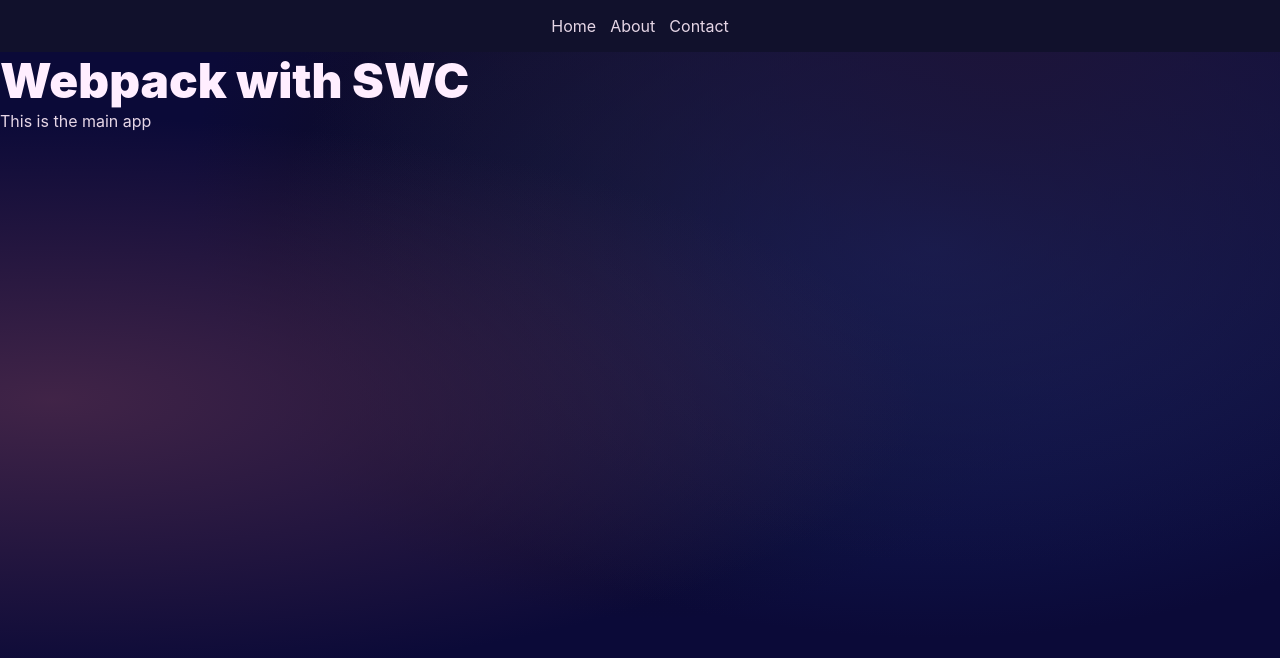
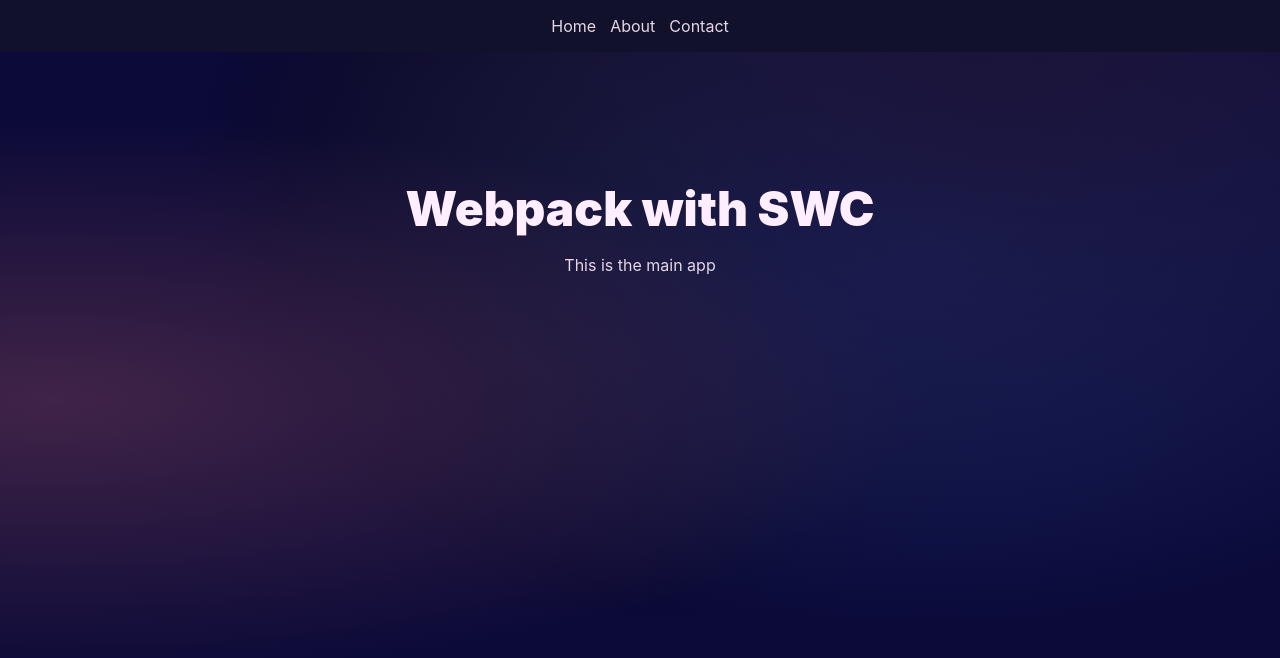
Before and after one commit to EliasPereyra/swc-webpack, a React app: page / in a window 1280 px wide. Shown: the top 658 px of the page. Built offline with nearby package versions, Linux system fonts and the light colour scheme.

Commit message:
Add global styles

```diff
--- a/src/App.css
+++ b/src/App.css
@@ -1,17 +1,27 @@
-.mainApp-container {
+.main-container {
+  text-align: center;
   padding: 8rem;
 
+  p {
+    margin-top: 1rem;
+  }
+}
+
 .posts-container {
-    padding: 0.5rem;
+  padding: 2rem;
   border-radius: 0.5rem;
   margin-top: 1rem;
 
   ul {
-      background-color: #111;
     margin-top: 1rem;
     display: grid;
     grid-template-columns: repeat(3, 1fr);
     gap: 1rem;
+
+    li {
+      border-radius: 0.77rem;
+      background-color: #0a070d;
+      padding: 1rem;
     }
   }
 }
```
Lines whose indentation alone changed are shown as unchanged.
